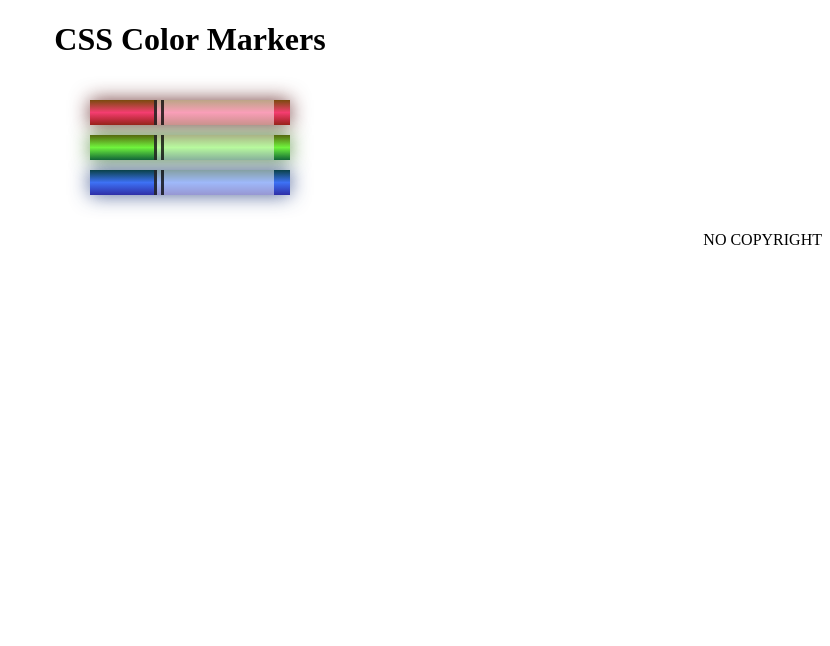
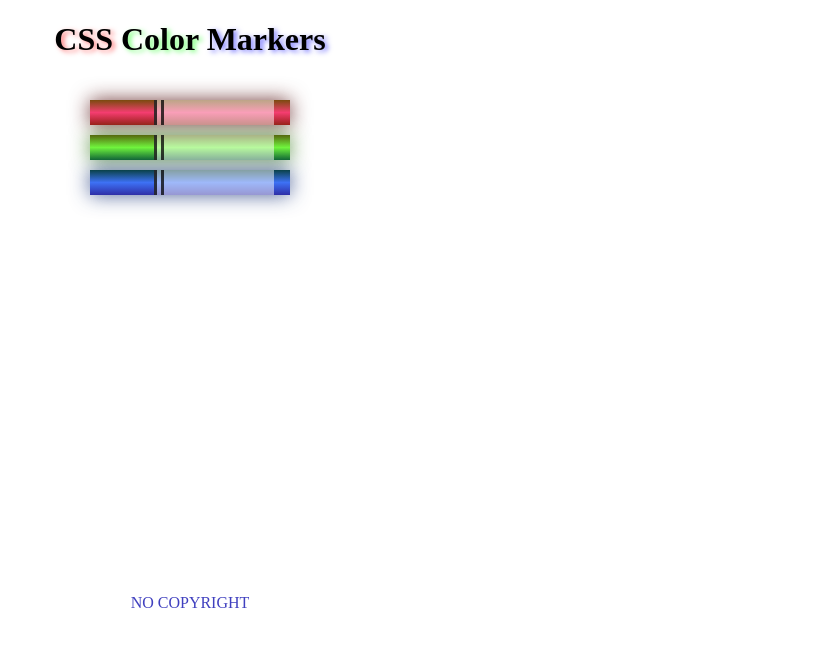
Before and after one commit to Ermias-Muluken/CSS-Color-Markers, a plain HTML site: page index.html in a window 1280 px wide. Shown: the whole page, without its empty margins (450-1280 px from the left). Drawn offline with Linux system fonts and the light colour scheme.

Commit message:
"finishing up"

```diff
--- a/index.html
+++ b/index.html
@@ -4,10 +4,10 @@
     <meta charset="utf-8" />
     <meta name="viewport" content="width=device-width, initial-scale=1.0" />
     <title>Colored Markers</title>
-    <link rel="stylesheet" href="main.css">
+    <link rel="stylesheet" href="main.css" />
   </head>
   <body>
-    <h1>CSS Color Markers</h1>
+    <h1><span>CSS</span> <span>Color</span> <span>Markers</span></h1>
     <div class="container">
       <div class="marker red">
         <div class="cap"></div>
@@ -23,7 +23,5 @@
       </div>
     </div>
   </body>
-  <footer>
   <p>NO COPYRIGHT</p>
-  </footer>
 </html>
--- a/main.css
+++ b/main.css
@@ -1,9 +1,14 @@
-p{
-    text-align: right;
+h1{
+    text-align: center;
 }
-h1{
-    /* background-color: rgb(0, 255, 255); */
-    text-align: center;
+span:nth-of-type(1){
+    text-shadow: 3px 2px 5px rgba(255,0,0,0.5);
+}
+span:nth-of-type(2){
+    text-shadow: 3px 2px 5px rgba(0,255,0,0.5);
+}
+span:nth-of-type(3){
+    text-shadow: 3px 2px 5px rgba(0,0,255,0.5);
 }
 .marker{
     height: 25px;
@@ -40,3 +45,8 @@ h1{
     background-color: rgb(255,255,255);
     padding: 10px 0px;
 }
+p{
+    margin-top: 30%;
+    text-align: center;
+    color: hsl(240,50%,50%);
+}
```
Lines whose indentation alone changed are shown as unchanged.
